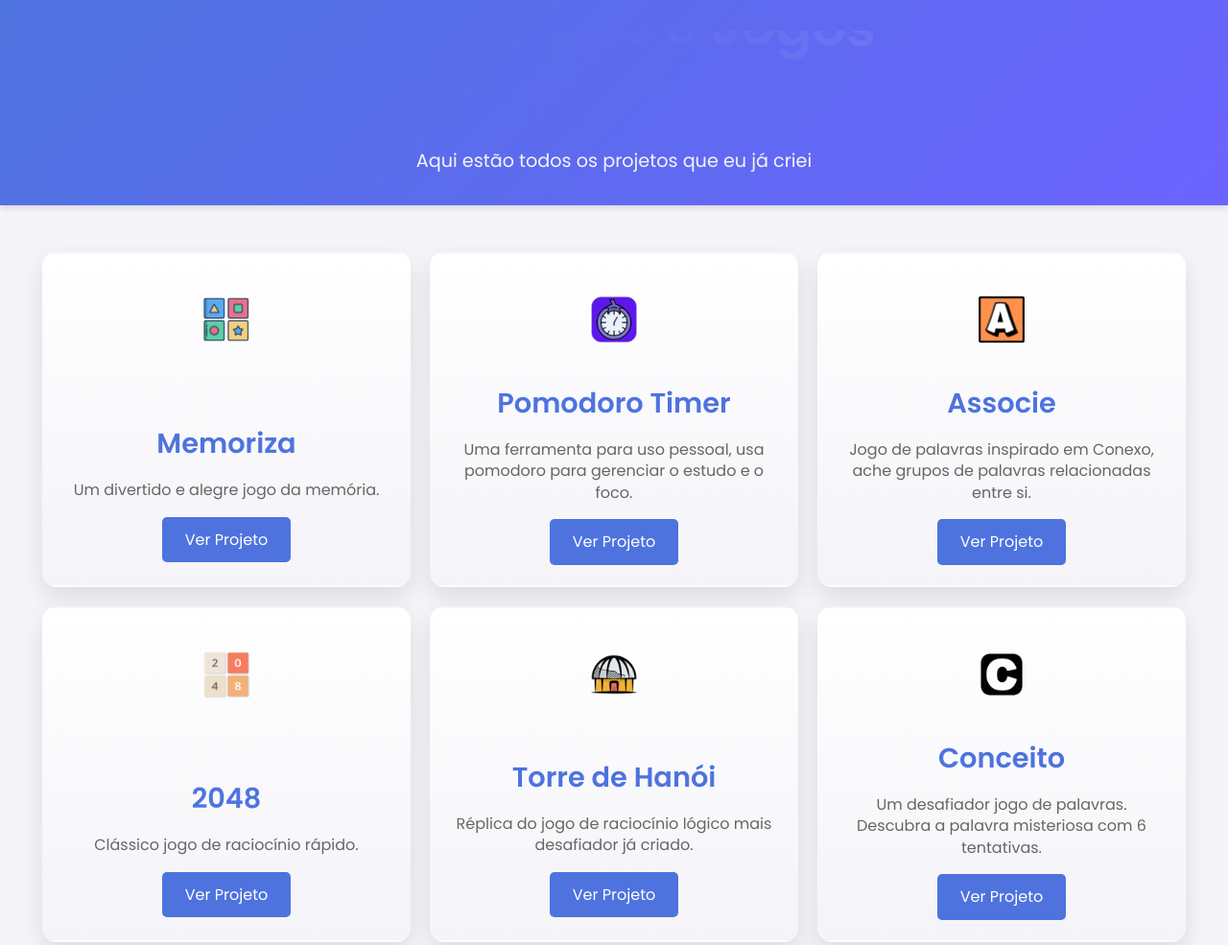
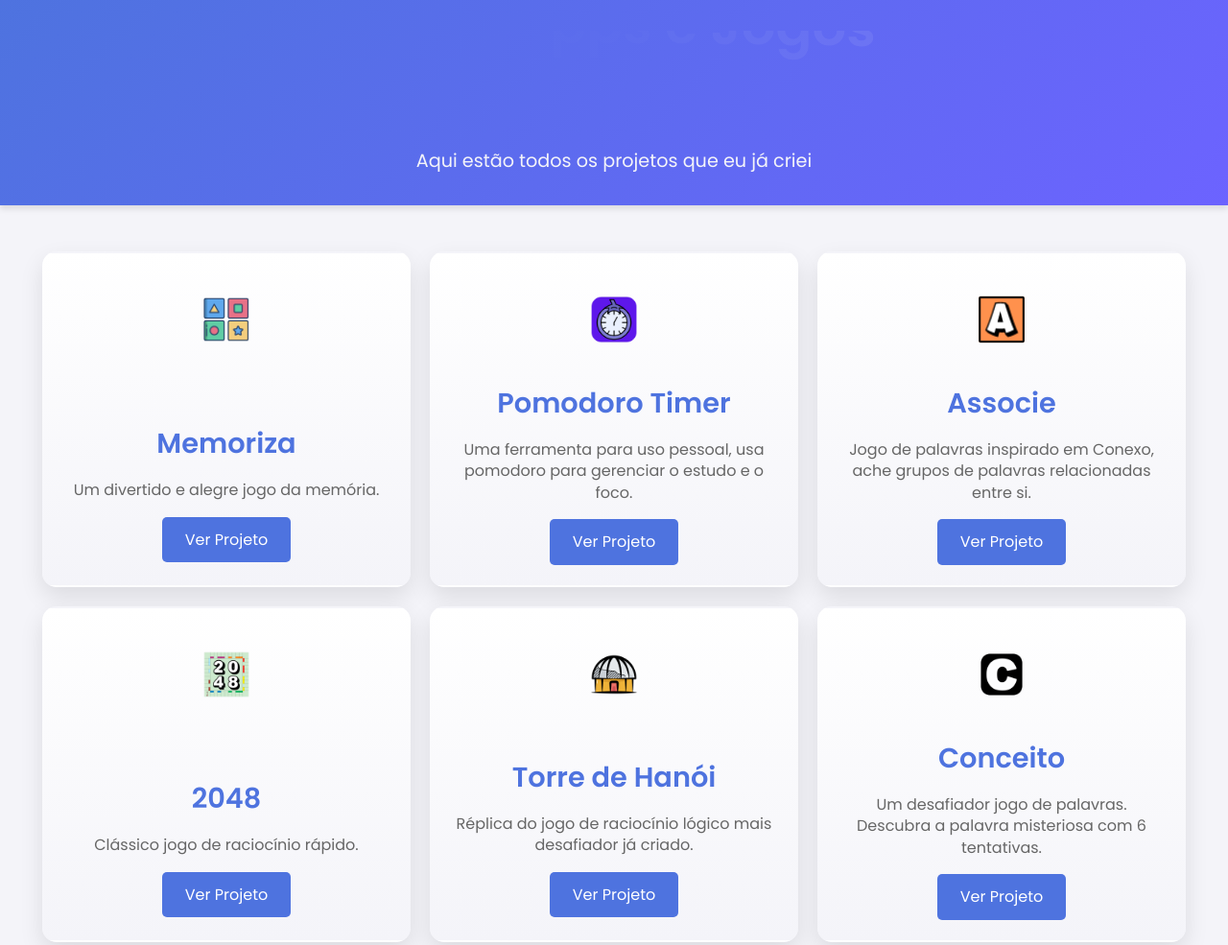
Before and after one commit to reberson-454578/Meus-Apps, a plain HTML site: page index.html in a window 1280 px wide. Shown: the top 985 px of the page at 96% size. Drawn offline with Linux system fonts and the light colour scheme.

Commit message:
mudança no ícone do 2048

```diff
--- a/index.html
+++ b/index.html
@@ -78,7 +78,7 @@
         </div>
         <div class="project-card">
           <div class="icon">
-            <img src="2048.png" alt="" />
+            <img src="2048_icone.png" alt="" />
           </div>
           <div class="project-content">
             <h2>2048</h2>
```
Also changed, not shown: 2048.png (deleted), 2048_icone.png (added).
